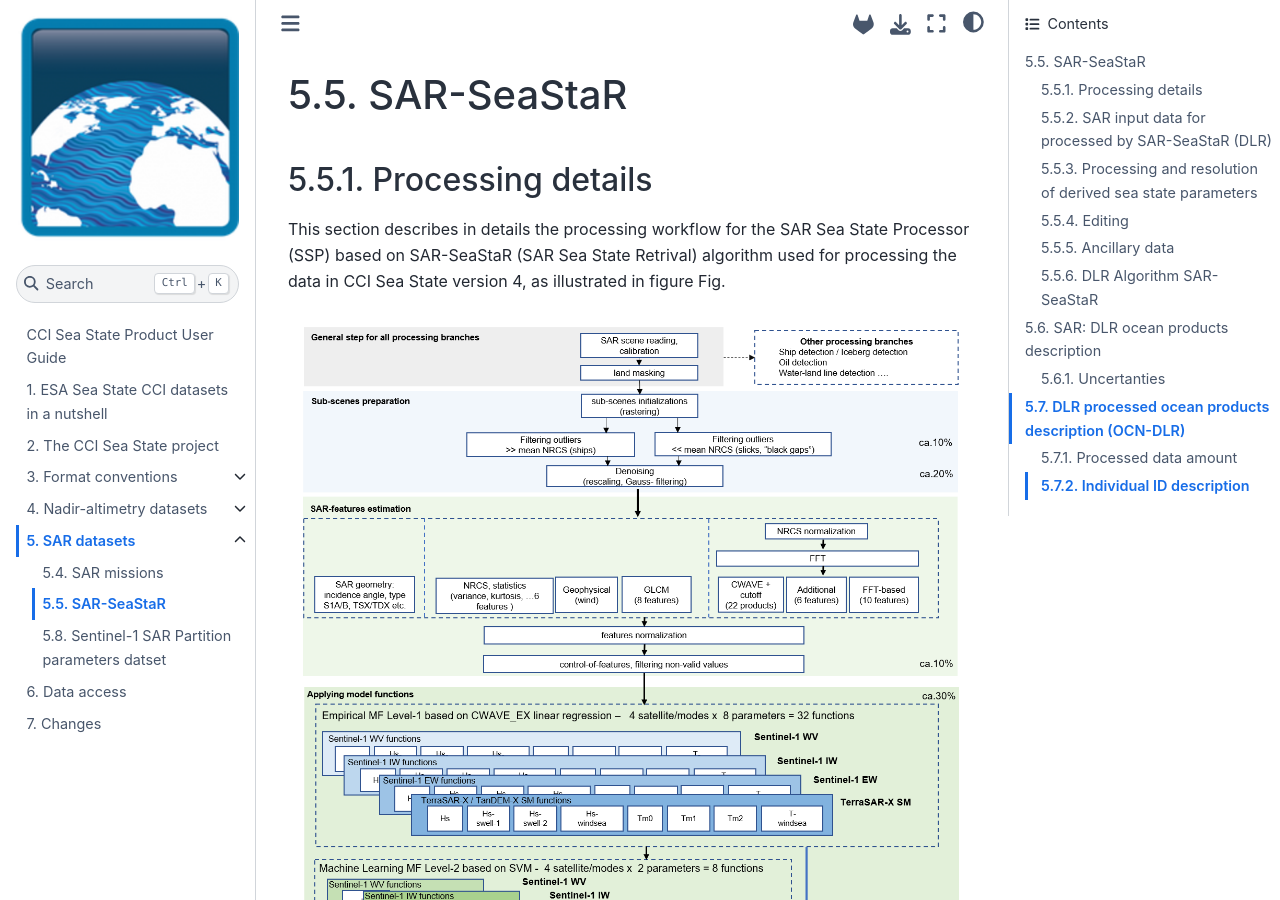
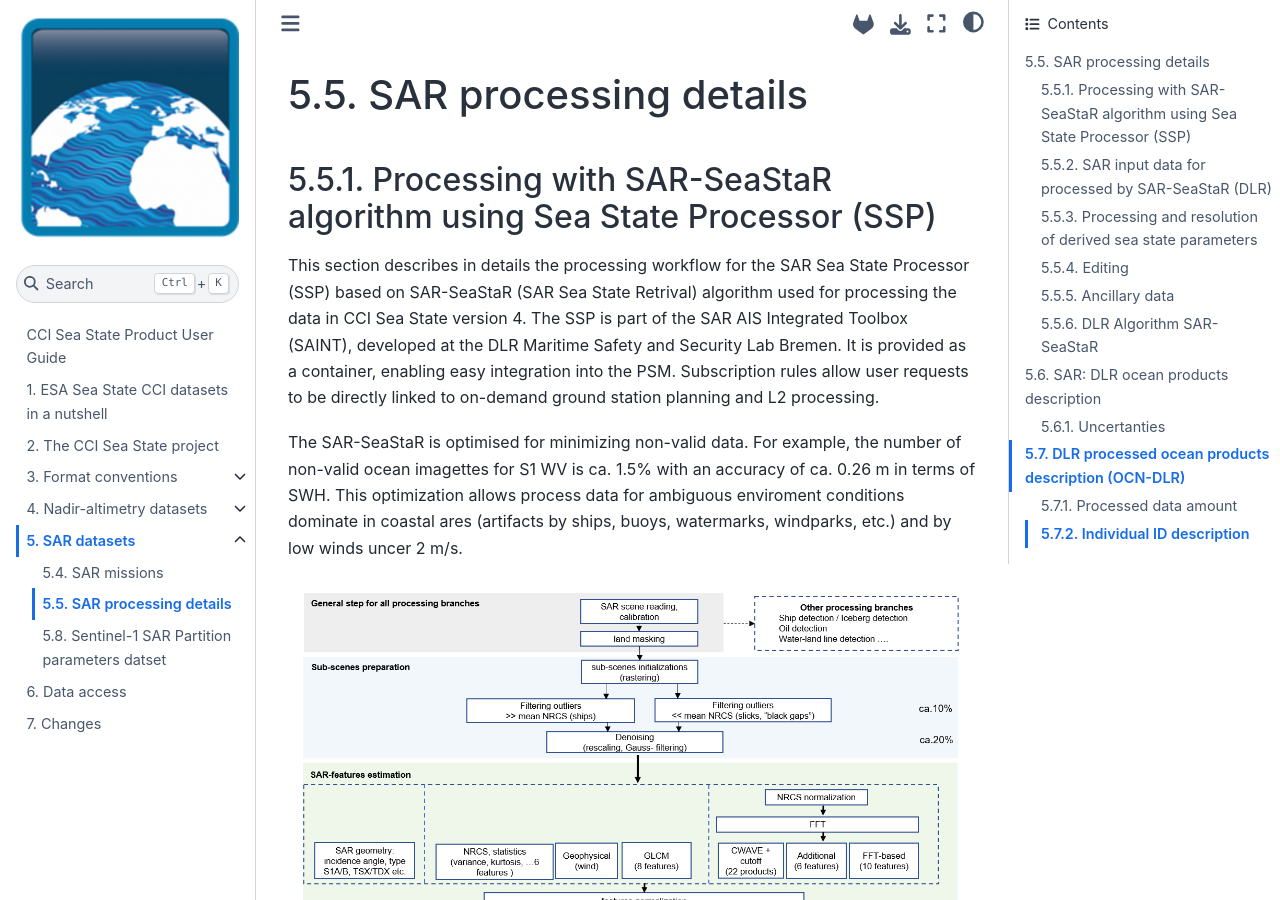
Before and after one commit to umr-lops/cci-seastate-pum, a Jupyter Book: the page built from sar/SAR-SeaStaR.md, in a window 1280 px wide and 900 px high. Built offline with Jupyter Book 1.0.4 settings and Sphinx 7.4.7 and the Sphinx Book theme 1.1.4, drawn with Linux system fonts in a browser that asks for light colours.

Commit message:
Edit SAR-SeaStaR.md

````diff
--- a/sar/SAR-SeaStaR.md
+++ b/sar/SAR-SeaStaR.md
@@ -1,9 +1,15 @@
-# SAR-SeaStaR
+# SAR processing details
 
-## Processing details
+## Processing with SAR-SeaStaR algorithm using Sea State Processor (SSP)
 
 This section describes in details the processing workflow for the SAR Sea State Processor (SSP) based on SAR-SeaStaR (SAR Sea State Retrival) algorithm
-used for processing the data in CCI Sea State version 4, as illustrated in figure Fig.
+used for processing the data in CCI Sea State version 4.
+The SSP is part of the SAR AIS Integrated Toolbox (SAINT), developed at the DLR Maritime Safety and Security Lab Bremen.
+It is provided as a container, enabling easy integration into the PSM. Subscription rules allow user requests to be directly linked to on-demand ground station planning and L2 processing.
+
+The SAR-SeaStaR is optimised for minimizing non-valid data. For example, the number of non-valid ocean imagettes for S1 WV is ca. 1.5% with an accuracy of ca. 0.26 m in terms of SWH.
+This optimization allows process data for ambiguous enviroment conditions dominate in coastal ares (artifacts by ships, buoys, watermarks, windparks, etc.) and by low winds uncer 2 m/s.
+
 
 ```{figure} /images/dlr_sar_fig0.png
 ---
````
